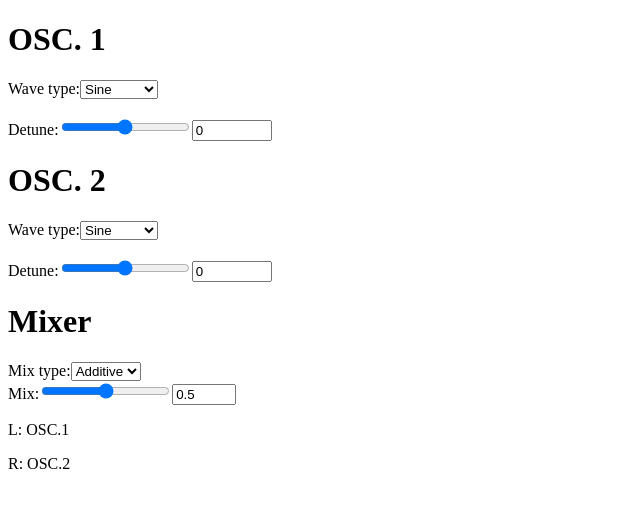
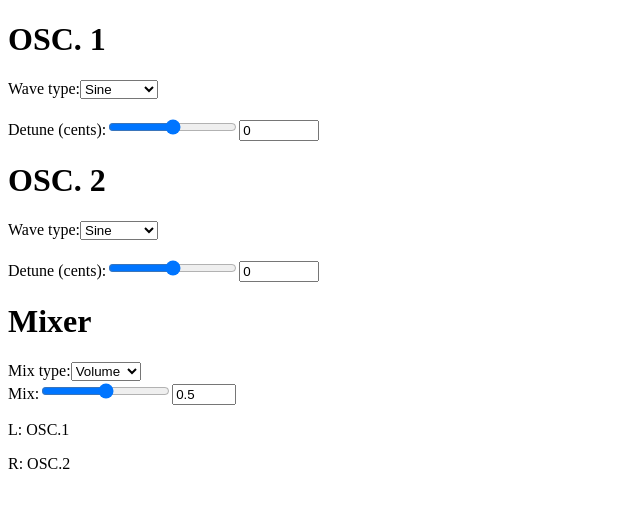
Before and after one commit to croced/synthesis, a React (Create React App) app: page / in a window 1280 px wide. Both pictures are taken after a click on the button "Start". Shown: the top 508 px of the page, without its empty margins (0-640 px from the left). Built offline with nearby package versions, Linux system fonts and the light colour scheme.

Commit message:
feat: added pitch bend handling

```diff
--- a/src/context/PatchContext.tsx
+++ b/src/context/PatchContext.tsx
@@ -9,7 +9,7 @@ export const defaultPatch: IPatch = {
     oscillators: [
         {
             waveType: "sine",
-            detune: 0
+            detune: 0,
         },
         {
             waveType: "sine",
--- a/src/engine/AudioEngine.tsx
+++ b/src/engine/AudioEngine.tsx
@@ -10,7 +10,7 @@ interface IOscillator {
 }
 
 interface IMixer {
-    type: "volume" | "am" | "fm";
+    type: "volume" | "additive" | "am" | "fm";
     mix: number;
     carrierOsc?: 0 | 1;     // only used for AM & FM, 0 = osc1, 1 = osc2
     fmModIndex?: number;    // only used for FM
@@ -38,7 +38,6 @@ const oscillatorMap: InternalOscillator[] = [];
  * @param event IStatusMessage - the (parsed) MIDI event to handle
  * @param audioCtx - our WebAudioAPI AudioContext
  * @param patch - the patch object to play this event on
- * @returns
  */
 
 export function handleMidiEvent(event: IStatusMessage, patch: IPatch, audioCtx: AudioContext) {
@@ -99,6 +98,14 @@ export function handleMidiEvent(event: IStatusMessage, patch: IPatch, audioCtx:
 
                     osc1Gain.connect(masterVolume);
                     osc2Gain.connect(masterVolume);
+                }
+                break;
+            case "additive":
+                {
+                    osc1v.connect(masterVolume);
+                    osc2v.connect(masterVolume);
+
+                    masterVolume.gain.value = MAX_VOLUME / 2;
                 }
                 break;
             case "am":
@@ -172,11 +179,51 @@ export function handleMidiEvent(event: IStatusMessage, patch: IPatch, audioCtx:
             return oscillatorMap;
         });
     }
-    else if (event.message === "pitchBend")
+    else if (event.message === "pitchBend") {
         log(`-> pitchBend event @ bendLSB ${event.bendLSB} : bendMSB ${event.bendMSB}`);
+
+        oscillatorMap.map((osc) => {
+            handlePitchBend(event, osc, audioCtx);
+            return oscillatorMap;
+        });
+    }
     else
         log(`-> Unhandled event: ${JSON.stringify(event)}`);
 }
+
+/**
+ * Function to handle a pitch bend event, adjusting the frequency of the
+ * currently playing oscillator nodes accordingly.
+ * @param event PitchBend message - others will be ignored.
+ * @param osc Internal oscillator object containing the two oscillator nodes
+ * @param audioCtx Audio context
+ */
+
+const handlePitchBend = (event: IStatusMessage, osc: InternalOscillator, audioCtx: AudioContext) => {
+    if (!event.bendLSB || !event.bendMSB) return;
+
+    // combine the MSB and LSB values into a 14-bit value
+    var pitchBendValue = (event.bendMSB << 7) + event.bendLSB;
+
+    // convert the 14-bit value to a range of -1 to 1
+    var normalizedPitchBendValue = (pitchBendValue - 8192) / 8192;
+
+    // convert the normalized pitch bend value to a frequency offset in semitones
+    var semitoneOffset = normalizedPitchBendValue * 2;
+
+    // calculate the frequency multiplier based on the semitone offset
+    var frequencyMultiplier = Math.pow(2, semitoneOffset / 12);
+
+    // calculate the frequency offset by subtracting 1 from the frequency multiplier and multiplying by the pitch
+    var frequencyOffset = (frequencyMultiplier - 1) * noteToFreq(osc.pitch);
+
+    const newPitch = noteToFreq(osc.pitch) + frequencyOffset;
+
+    osc.osc1.frequency.setValueAtTime(newPitch, audioCtx.currentTime);
+    osc.osc2.frequency.setValueAtTime(newPitch, audioCtx.currentTime);
+
+    log(`frequencyOffset: ${frequencyOffset}`);
+};
 
 /**
  * AudioEngine logging function, only logs if REACT_APP_EXTENSIVE_LOGGING is set.
--- a/src/index.tsx
+++ b/src/index.tsx
@@ -1,4 +1,3 @@
-import React from 'react';
 import ReactDOM from 'react-dom/client';
 import App from './App';
 import reportWebVitals from './reportWebVitals';
--- a/src/views/SynthView/components/Mixer.tsx
+++ b/src/views/SynthView/components/Mixer.tsx
@@ -71,7 +71,19 @@ const Mixer: React.FC = () => {
         });
     }
 
-    const renderFmIndexSelect = () => {
+    const renderVol = () => {
+        return (
+            <div>
+                <label htmlFor="oscillatorMixSlider">Mix:</label>
+                <input type="range" name="oscillatorMixSlider" id="oscillatorMixSlider" min="0" max="1" step="0.01" value={patch.mixer.mix} onChange={handleVolMixChange}/>
+                <input type="number" name="oscillatorMix" id="oscillatorMix" min="0" max="1" step="0.1" value={patch.mixer.mix} onChange={handleVolMixChange}/>
+                <p>L: OSC.1</p>
+                <p>R: OSC.2</p>
+            </div>
+        );
+    };
+
+    const renderFM = () => {
         return (
             <div>
                 <label htmlFor="fmIndexSelect">Modulation:</label>
@@ -87,23 +99,16 @@ const Mixer: React.FC = () => {
 
             <label htmlFor="mixerTypes">Mix type:</label>
             <select name="mixerTypes" id="mixerTypes" onChange={handleMixerTypeChange}>
-                <option value="volume">Additive</option>
+                <option value="volume">Volume</option>
+                <option value="additive">Additive</option>
                 <option value="am">AM</option>
                 <option value="fm">FM</option>
             </select>
 
             {(patch.mixer.type === "am" || patch.mixer.type === "fm") && renderCarrierSelect()}
             <br />
-            {patch.mixer.type === "fm" && renderFmIndexSelect()}
-            {patch.mixer.type === "volume" && (
-                <div>
-                    <label htmlFor="oscillatorMixSlider">Mix:</label>
-                    <input type="range" name="oscillatorMixSlider" id="oscillatorMixSlider" min="0" max="1" step="0.01" value={patch.mixer.mix} onChange={handleVolMixChange}/>
-                    <input type="number" name="oscillatorMix" id="oscillatorMix" min="0" max="1" step="0.1" value={patch.mixer.mix} onChange={handleVolMixChange}/>
-                    <p>L: OSC.1</p>
-                    <p>R: OSC.2</p>
-                </div>
-            )}
+            {patch.mixer.type === "fm" && renderFM()}
+            {patch.mixer.type === "volume" && renderVol()}
         </div>
     );
 }
--- a/src/views/SynthView/components/Oscillator.tsx
+++ b/src/views/SynthView/components/Oscillator.tsx
@@ -52,7 +52,7 @@ const Oscillator: React.FC<Props> = ({ id }) => {
             </select>
             <br />
             <br />
-            <label htmlFor="oscillatorDetuneSlider">Detune:</label>
+            <label htmlFor="oscillatorDetuneSlider">Detune (cents):</label>
             <input type="range" name="oscillatorDetuneSlider" id="oscillatorDetuneSlider" min="-1200" max="1200" step="1" value={patch.oscillators[id].detune} onChange={(e) => handleOscDetuneChange(e, id as 0 | 1)}/>
             <input type="number" name="oscillatorDetune" id="oscillatorDetune" min="-1200" max="1200" value={patch.oscillators[id].detune} onChange={(e) => handleOscDetuneChange(e, id as 0 | 1)}/>
         </div>
```
